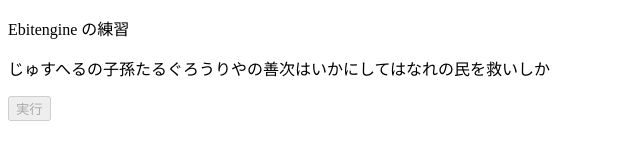
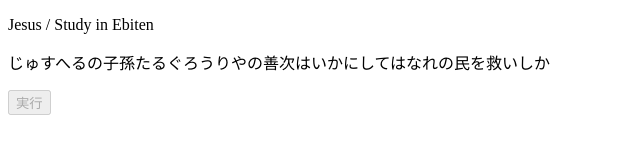
Before and after one commit to bunji2/ebitenstudy, a plain HTML site: page jesus/index.html in a window 1280 px wide. Shown: the whole page, without its empty margins (0-640 px from the left). Drawn offline with Linux system fonts and the light colour scheme; no server answers.

Commit message:
Update index.html

```diff
--- a/jesus/index.html
+++ b/jesus/index.html
@@ -8,11 +8,11 @@ license that can be found in the LICENSE file.
 
 <head>
 	<meta charset="utf-8">
-	<title>Ebitengine の練習</title>
+	<title>Study in Ebiten</title>
 </head>
 
 <body>
-	<p>Ebitengine の練習</p>
+	<p>Jesus / Study in Ebiten</p>
 
 	<p>じゅすへるの子孫たるぐろうりやの善次はいかにしてはなれの民を救いしか</p>
 
```
